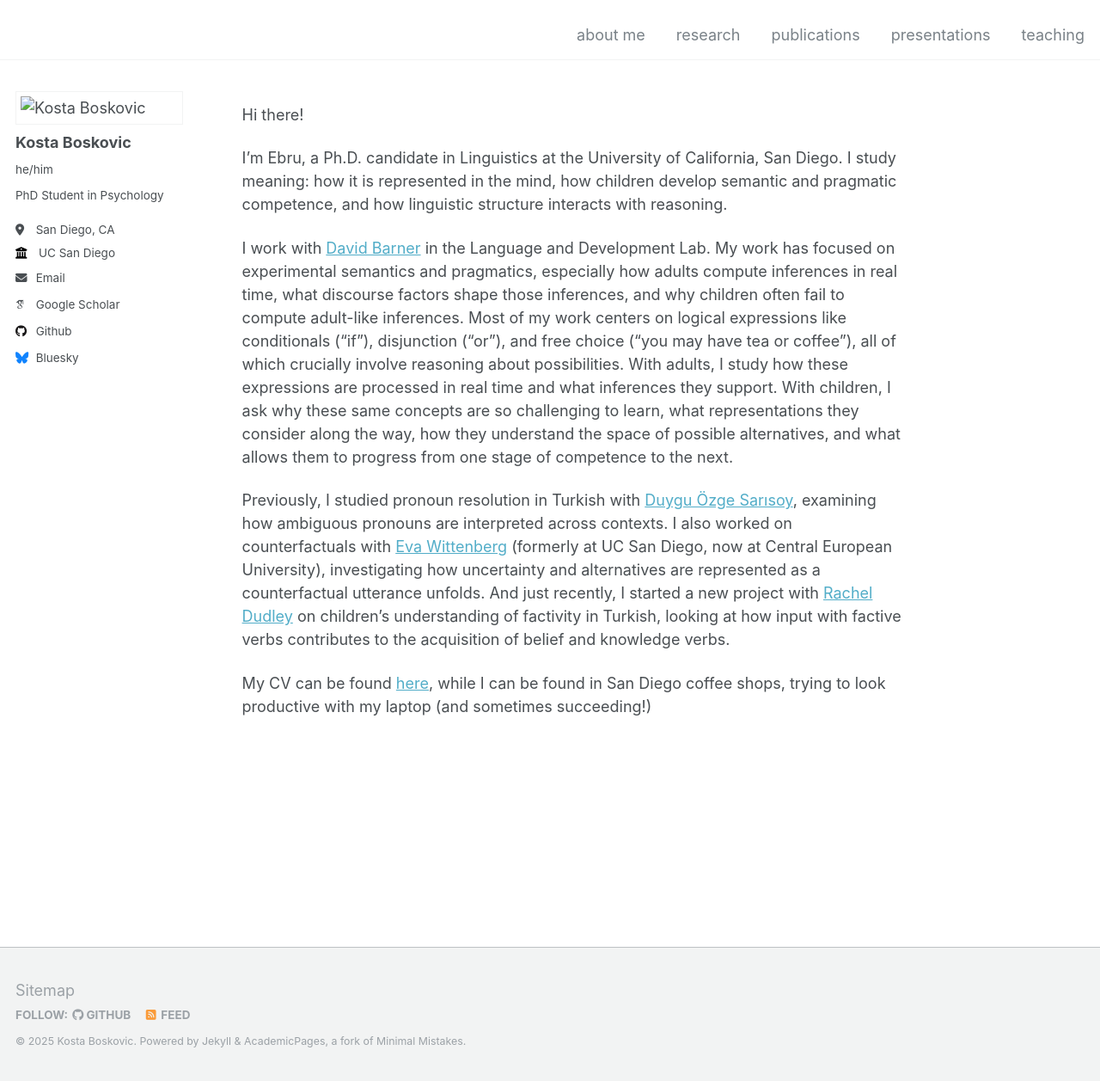
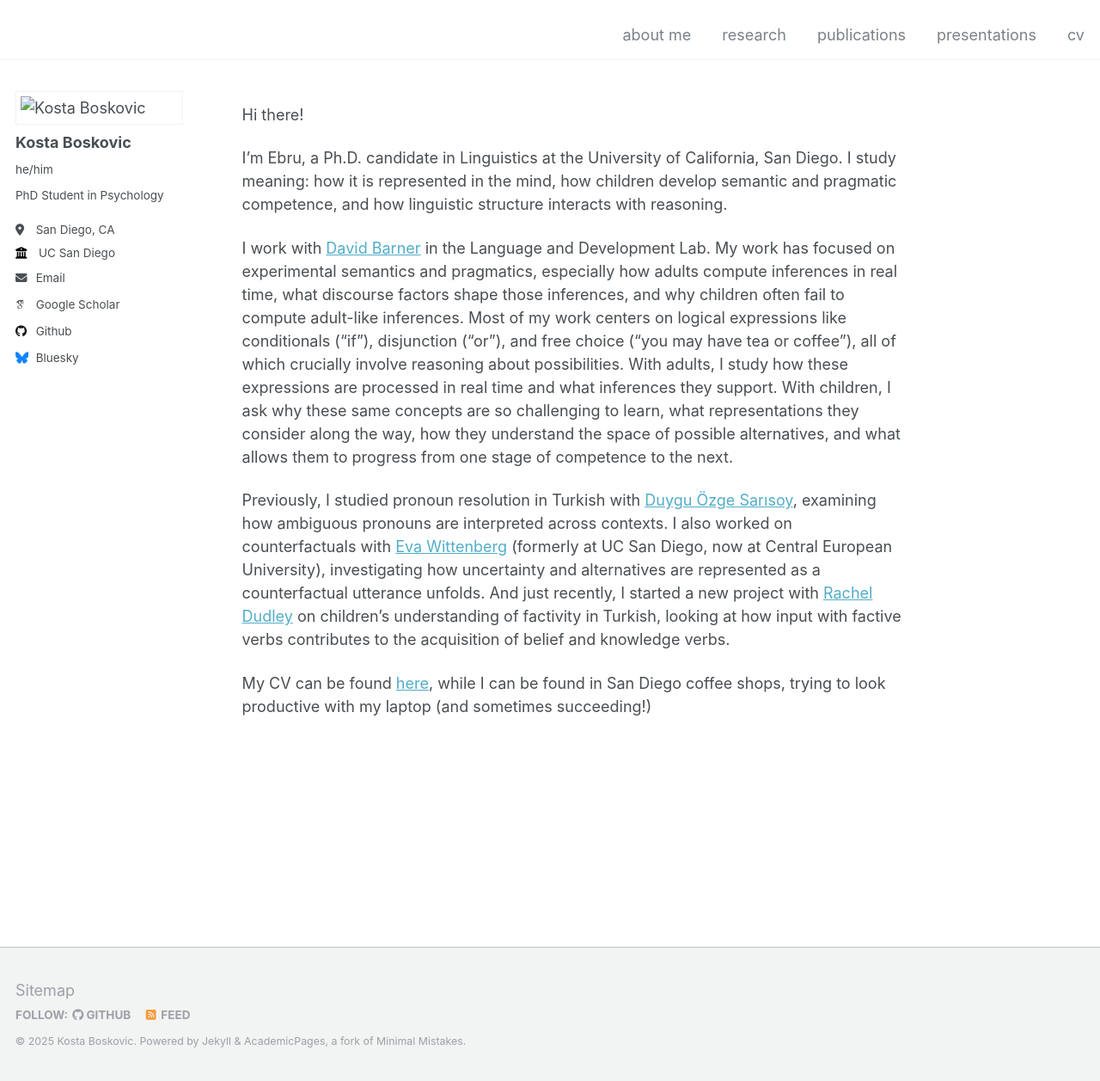
Before and after one commit to kostaboskovic/kostaboskovic.github.io, a Jekyll site: the page built from _pages/about.md, in a window 1280 px wide and 1257 px high. Shown: the whole window at 86% size. Built offline with Jekyll 4.4.1, drawn with Linux system fonts in a browser that asks for light colours; some web fonts are replaced.

Commit message:
Update navigation.yml

```diff
--- a/_data/navigation.yml
+++ b/_data/navigation.yml
@@ -18,5 +18,5 @@ main:
   - title: "presentations"
     url: /presentations/
 
-  - title: "teaching"
+  - title: "cv"
     url: /teaching/
```
